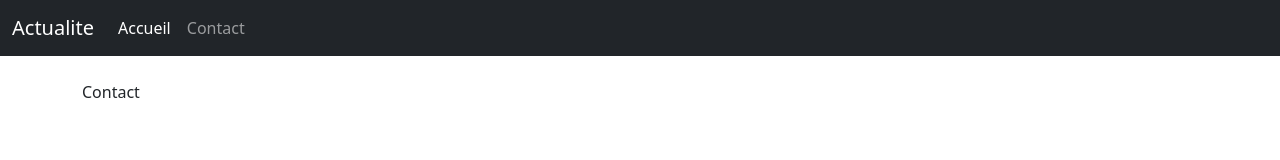
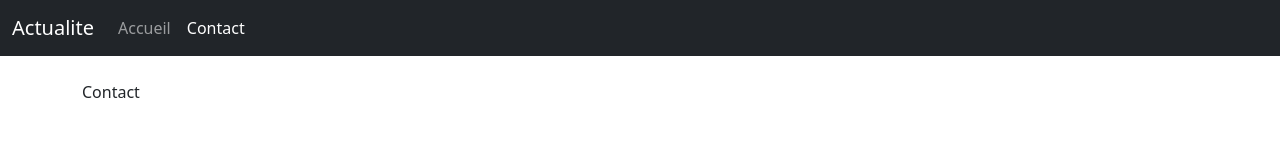
Before and after one commit to GenXwater/vueJS_exercices, a Nuxt app: page /contact in a window 1280 px wide. Shown: the top 160 px of the page. Built offline with nearby package versions, Linux system fonts and the light colour scheme.

Commit message:
feat: update navbar links to dynamically highlight active route

```diff
--- a/app/layouts/default.vue
+++ b/app/layouts/default.vue
@@ -9,10 +9,10 @@
                     <div class="collapse navbar-collapse" id="navbarCollapse">
                         <ul class="navbar-nav me-auto mb-2 mb-md-0">
                             <li class="nav-item">
-                                <nuxt-link class="nav-link active" aria-current="page" to="/">Accueil</nuxt-link>
+                                <nuxt-link class="nav-link" :class="route.path === '/' ? 'active' : ''" to="/">Accueil</nuxt-link>
                             </li>
                             <li class="nav-item">
-                                <nuxt-link class="nav-link" to="/contact">Contact</nuxt-link>
+                                <nuxt-link class="nav-link" :class="route.path === '/contact' ? 'active' : ''" to="/contact">Contact</nuxt-link>
                             </li>
                         </ul>
                     </div>
@@ -37,7 +37,7 @@
 </template>
 
 <script setup lang="ts">
-
+    const route = useRouter().currentRoute // va chercher le chemin pour ensuite utiliser la classe "active" et donc gérer la surbrillance du menu, via :class="route.path"
 </script>
 
 <style>
```
